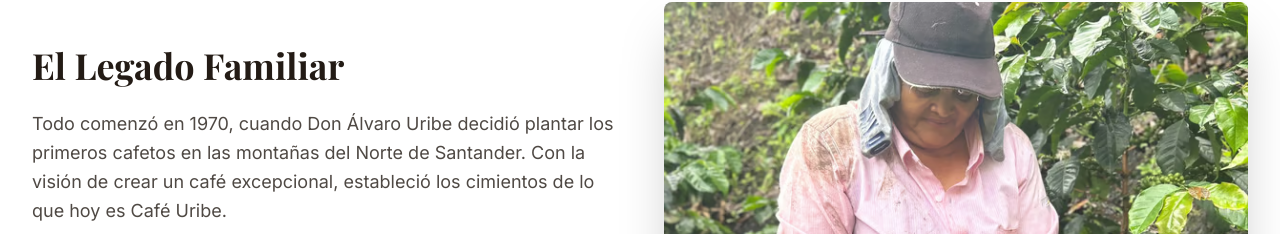
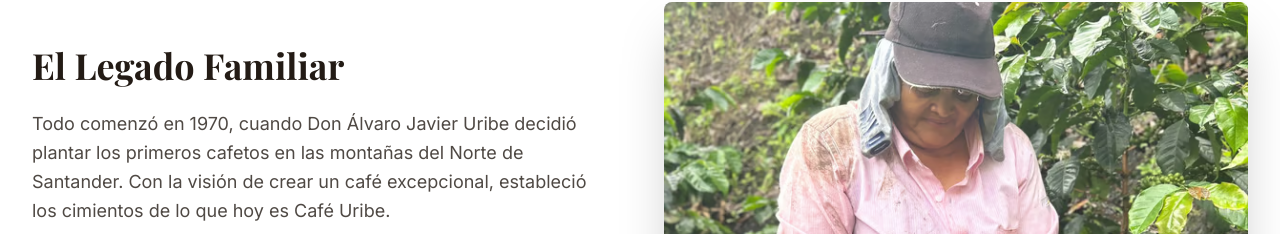
Before and after one commit to juan2004pablo/cafe-uribe, a React (Vite) app: page /nosotros in a window 1280 px wide. Shown: the part 718-952 px from the top of the page. Built offline with nearby package versions, Linux system fonts and the light colour scheme.

Commit message:
Code edited in Lovable Code Editor
Edited UI in Lovable

```diff
--- a/src/pages/Nosotros.tsx
+++ b/src/pages/Nosotros.tsx
@@ -106,7 +106,7 @@ const Nosotros = () => {
                                 El Legado Familiar
                             </h2>
                             <p className="text-lg text-coffee-brown/80 mb-6 leading-relaxed">
-                                Todo comenzó en 1970, cuando Don Álvaro Uribe decidió plantar los primeros
+                                Todo comenzó en 1970, cuando Don Álvaro Javier Uribe decidió plantar los primeros
                                 cafetos en las montañas del Norte de Santander. Con la visión de crear un café
                                 excepcional, estableció los cimientos de lo que hoy es Café Uribe.
                             </p>
```
